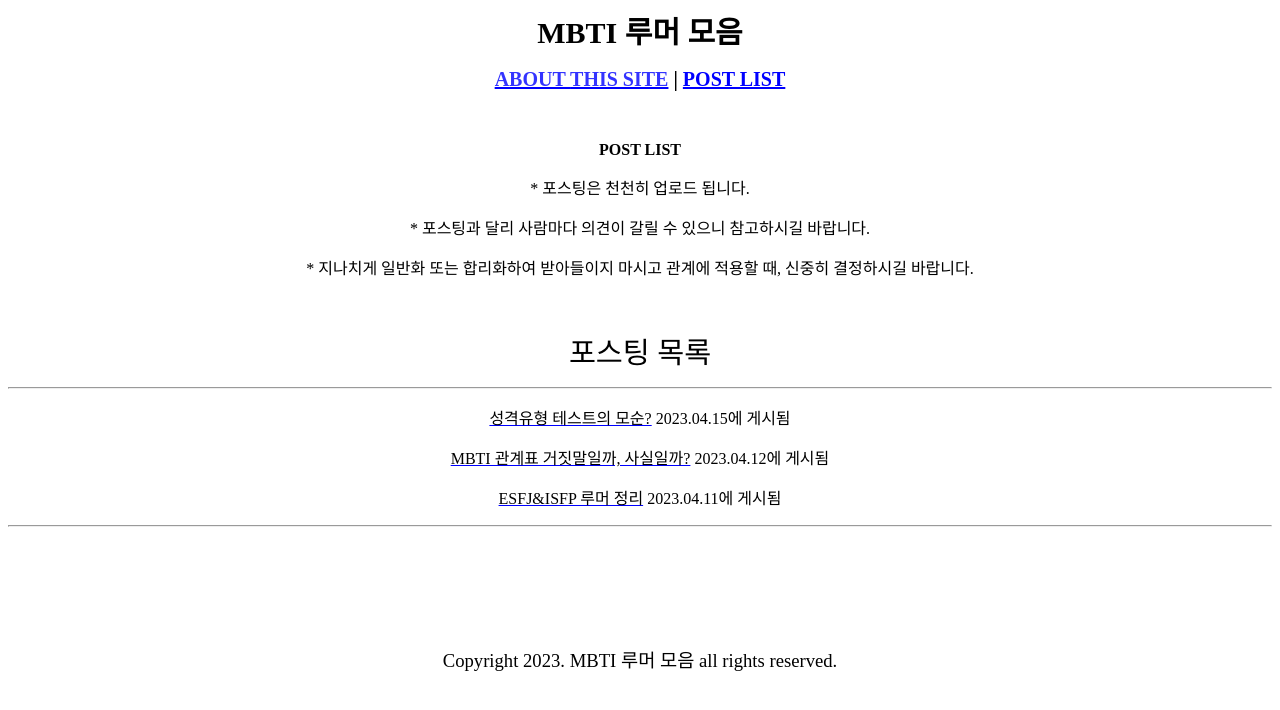
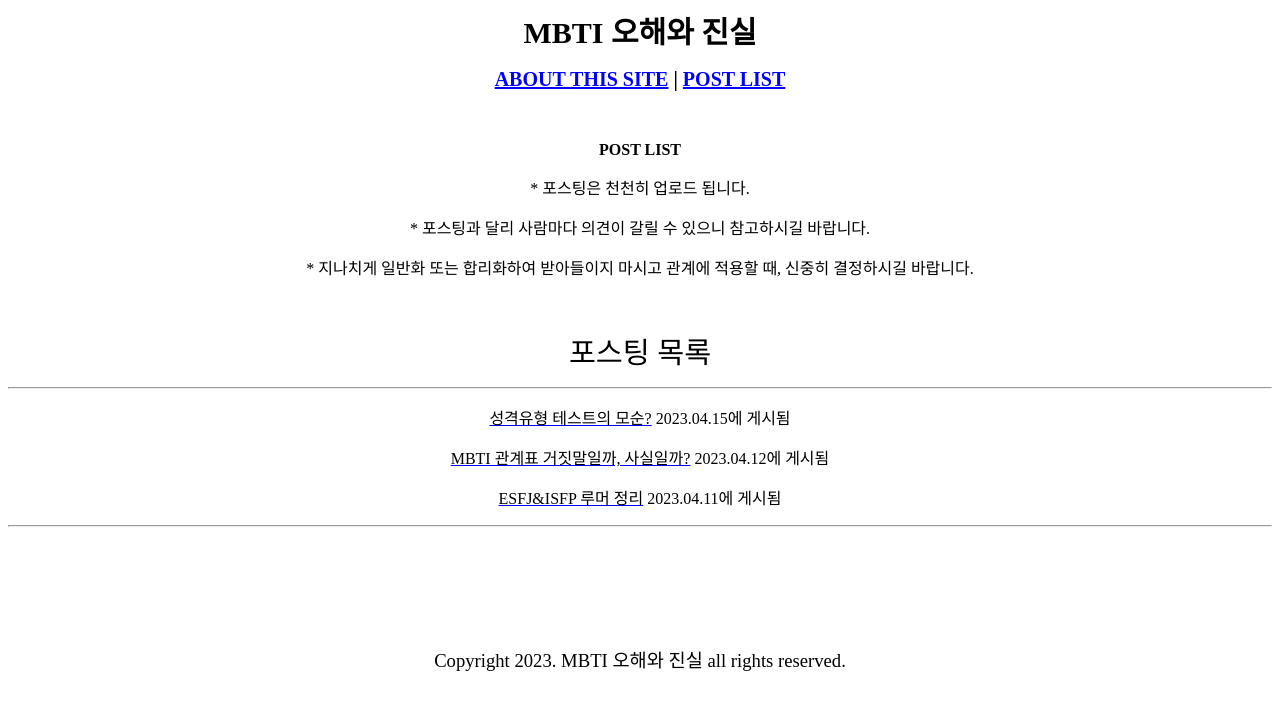
Before and after one commit to mbti-data/post-list, a plain HTML site: page index.html in a window 1280 px wide. Drawn offline with Linux system fonts and the light colour scheme.

Commit message:
Add files via upload

```diff
--- a/index.html
+++ b/index.html
@@ -9,8 +9,8 @@
 <body bgcolor="white" text="black" link="blue" vlink="purple" alink="red">
 <div style="text-align:center;">
     <div style="text-align:center;" data-pm-slice="1 1 []" data-en-clipboard="true">
-        <p align="center"><b><span style="font-size: 30px;"><font face="페이북 OTF Bold">MBTI 루머 모음</font></span></b><span style="font-size: 20px;"><b><font face="페이북 OTF Bold" color="blue"> </font></b></span></p>
-        <p align="center"><span style="font-size: 20px;"><b><a href="https://mbti-rumors.github.io/about-this-site/"><font face="페이북 OTF Bold" color="#3333FF">ABOUT </font> <font face="페이북 OTF Bold" color="#3333FF">THIS SITE</font></a><font face="페이북 OTF Bold" color="black"> | </font></b><a href="https://mbti-rumors.github.io/post-list/"><b><font face="페이북 OTF Bold" color="blue">POST LIST</font></b></a></span><font face="페이북 OTF Bold"></font></p>
+        <p align="center"><b><span style="font-size: 30px;"><font face="페이북 OTF Bold">MBTI 오해와 진실</font></span></b><span style="font-size: 20px;"><b><font face="페이북 OTF Bold" color="blue"> </font></b></span></p>
+        <p align="center"><span style="font-size: 20px;"><b><a href="https://mbti-data.github.io/about-this-site/"><font face="페이북 OTF Bold" color="blue">ABOUT </font> <font face="페이북 OTF Bold" color="blue">THIS SITE</font></a><font face="페이북 OTF Bold" color="blue"> </font><font face="페이북 OTF Bold" color="black">| </font><a href="https://mbti-data.github.io/post-list/"><font face="페이북 OTF Bold" color="blue">POST LIST</font></a></b></span><font face="페이북 OTF Bold"></font></p>
     </div>
     <p align="center">&nbsp;</p>
     <p align="center"><font face="페이북 OTF Bold"><b>POST LIST</b></font></p>
@@ -28,7 +28,7 @@
     <p align="center">&nbsp;</p>
     <p align="center">&nbsp;</p>
     <div style="font-family:quot; font-style:normal; font-weight:400; font-size:14px; color:rgb(51,51,51); word-spacing:0px; letter-spacing:normal; text-transform:none; text-indent:0px; background-color:white; orphans:2; widows:2; box-sizing: border-box; font-variant-ligatures: normal; font-variant-caps: normal; text-align: start; white-space: normal; -webkit-text-stroke-width: 0px; text-decoration-thickness: initial; text-decoration-style: initial; text-decoration-color: initial;Nanum Gothic&quot;, dotum, sans-serif;">
-        <p align="center"><span style="box-sizing: border-box; font-family: 나눔고딕, NanumGothic, 돋움; color: rgb(211, 211, 211);"><span style="box-sizing: border-box; color: rgb(0, 0, 0); font-size: 14pt; font-family: 나눔고딕, NanumGothic;"><font face="HY신명조">Copyright 2023. MBTI 루머 모음 all rights reserved.</font></span></span></p>
+        <p align="center"><span style="box-sizing: border-box; font-family: 나눔고딕, NanumGothic, 돋움; color: rgb(211, 211, 211);"><span style="box-sizing: border-box; color: rgb(0, 0, 0); font-size: 14pt; font-family: 나눔고딕, NanumGothic;"><font face="HY신명조">Copyright 2023. MBTI 오해와 진실&nbsp;all rights reserved.</font></span></span></p>
     </div>
     <p align="center"><br class="Apple-interchange-newline">    </p>
 <p align="center">&nbsp;</p>
```
